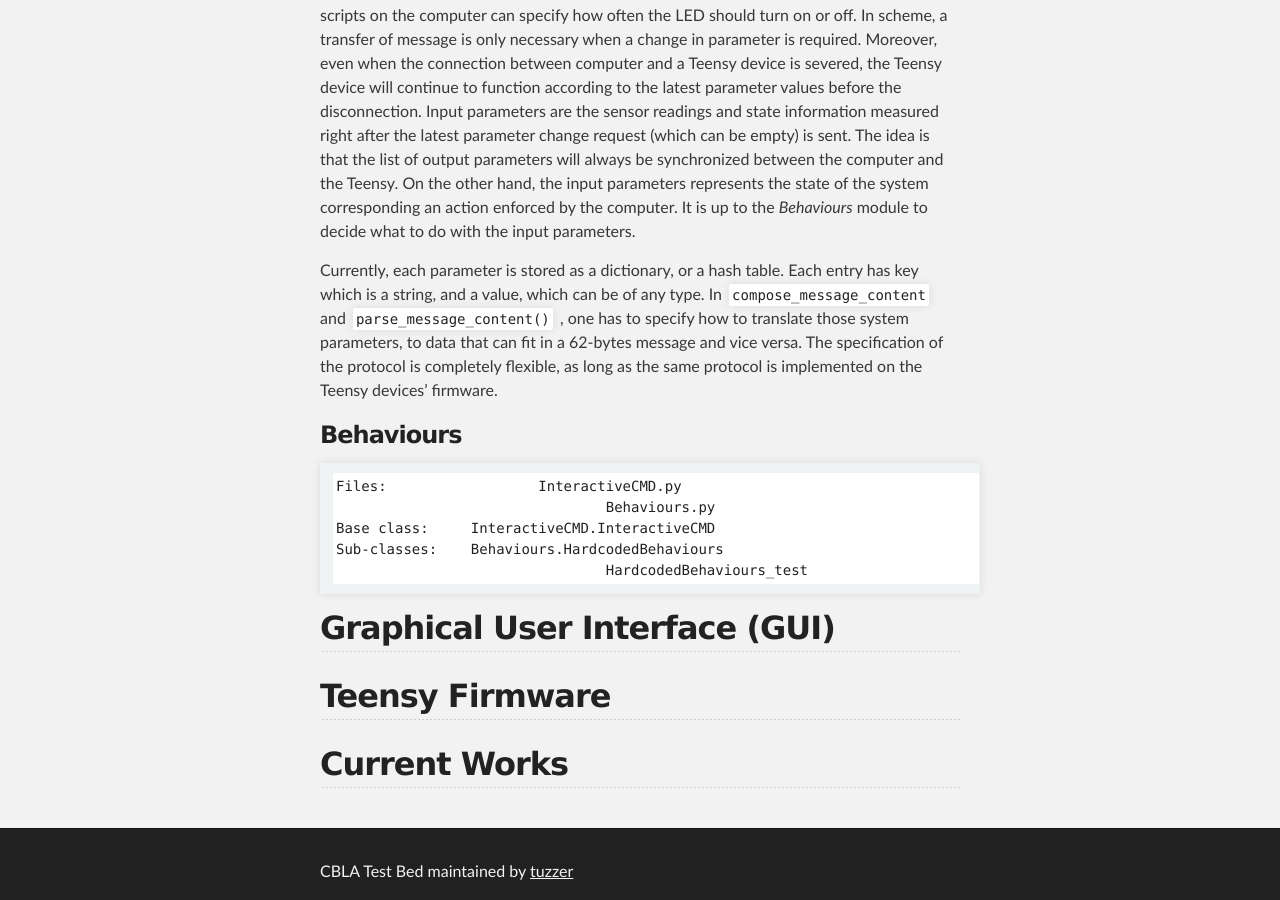
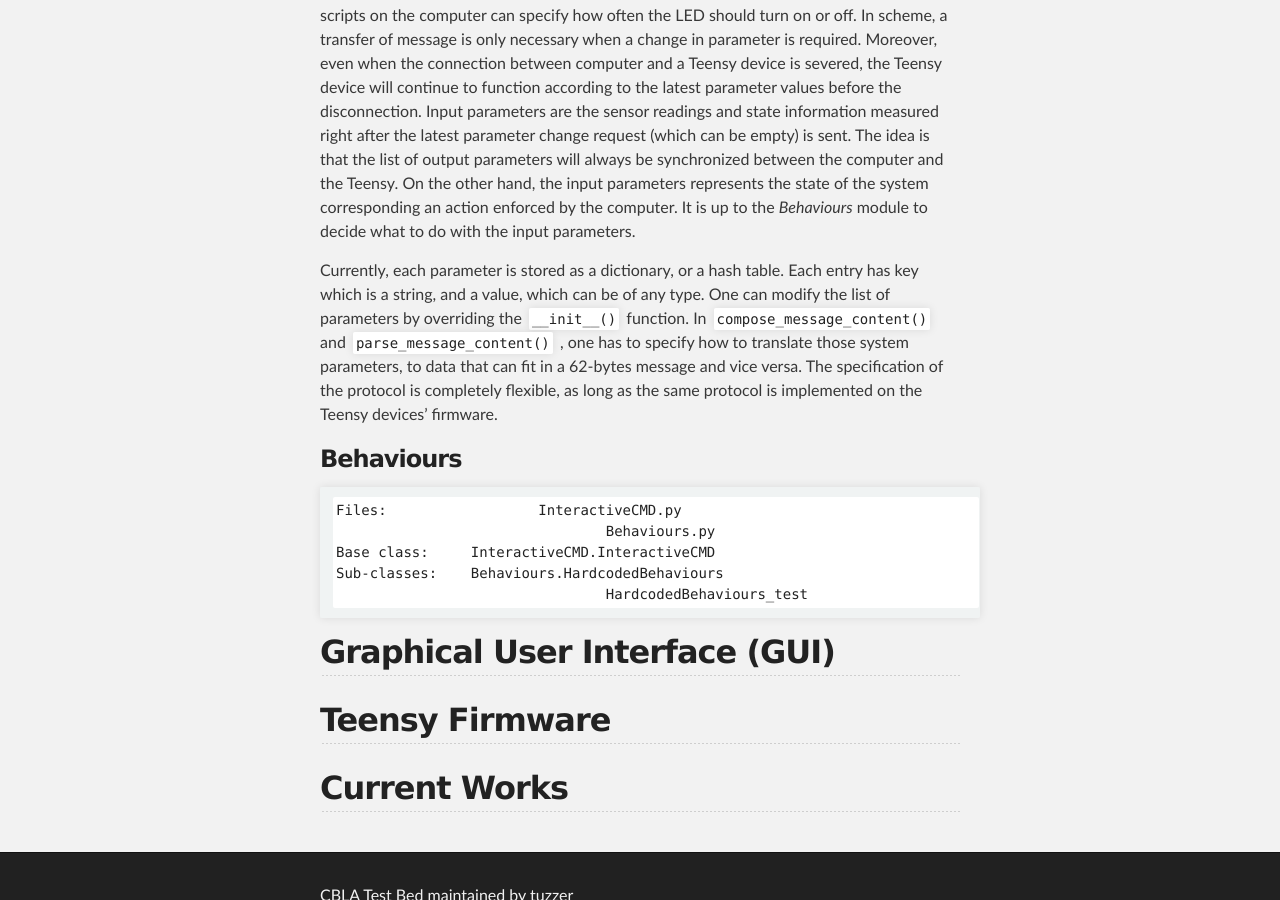
Before and after one commit to MattChanTK/Hylozoic-Series-3, a Jekyll site: the page built from index.md, in a window 1280 px wide and 900 px high, scrolled down 2657 px. Built offline with Jekyll 4.4.1, drawn with Linux system fonts in a browser that asks for light colours; Markdown is read by kramdown in place of the engine named in the settings.

Commit message:
specified where one can specify the parameters

```diff
--- a/index.md
+++ b/index.md
@@ -58,7 +58,7 @@ Sub-classes:  	TestUnitConfigurations.SimplifiedTestUnit
 
 A _System Parameters_ is instantiate within each Teensy thread. In other word, if desired, each Teensy device may have different sets of input and output parameters. The output parameters specify the action that can be performed by the sculptural system. For example, an action may be "blink LED" and its parameter is the blinking period. The firmware on the Teensy device will take care of low-level timing of the LED actuation, while the Python scripts on the computer can specify how often the LED should turn on or off. In scheme, a transfer of message is only necessary when a change in parameter is required. Moreover, even when the connection between computer and a Teensy device is severed, the Teensy device will continue to function according to the latest parameter values before the disconnection.  Input parameters are the sensor readings and state information measured right after the latest parameter change request (which can be empty) is sent. The idea is that the list of output parameters will always be synchronized between the computer and the Teensy. On the other hand, the input parameters represents the state of the system corresponding an action enforced by the computer. It is up to the _Behaviours_ module to decide what to do with the input parameters.
 
-Currently, each parameter is stored as a dictionary, or a hash table. Each entry has key which is a string, and a value, which can be of any type. In `compose_message_content` and `parse_message_content()` , one has to specify how to translate those system parameters, to data that can fit in a 62-bytes message and vice versa. The specification of the protocol is completely flexible, as long as the same protocol is implemented on the Teensy devices' firmware.
+Currently, each parameter is stored as a dictionary, or a hash table. Each entry has key which is a string, and a value, which can be of any type. One can modify the list of parameters by overriding the `__init__()` function. In `compose_message_content()` and `parse_message_content()` , one has to specify how to translate those system parameters, to data that can fit in a 62-bytes message and vice versa. The specification of the protocol is completely flexible, as long as the same protocol is implemented on the Teensy devices' firmware.
 
 
 ### Behaviours
```
